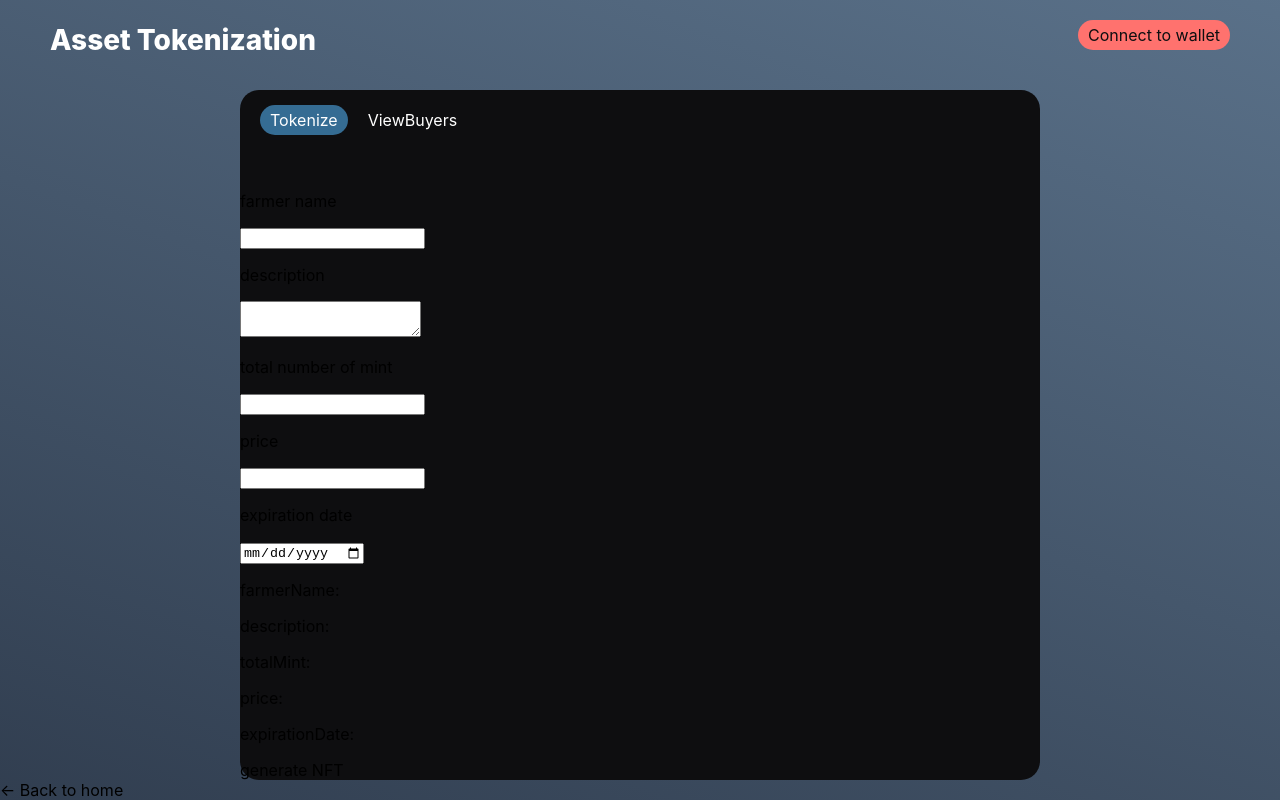
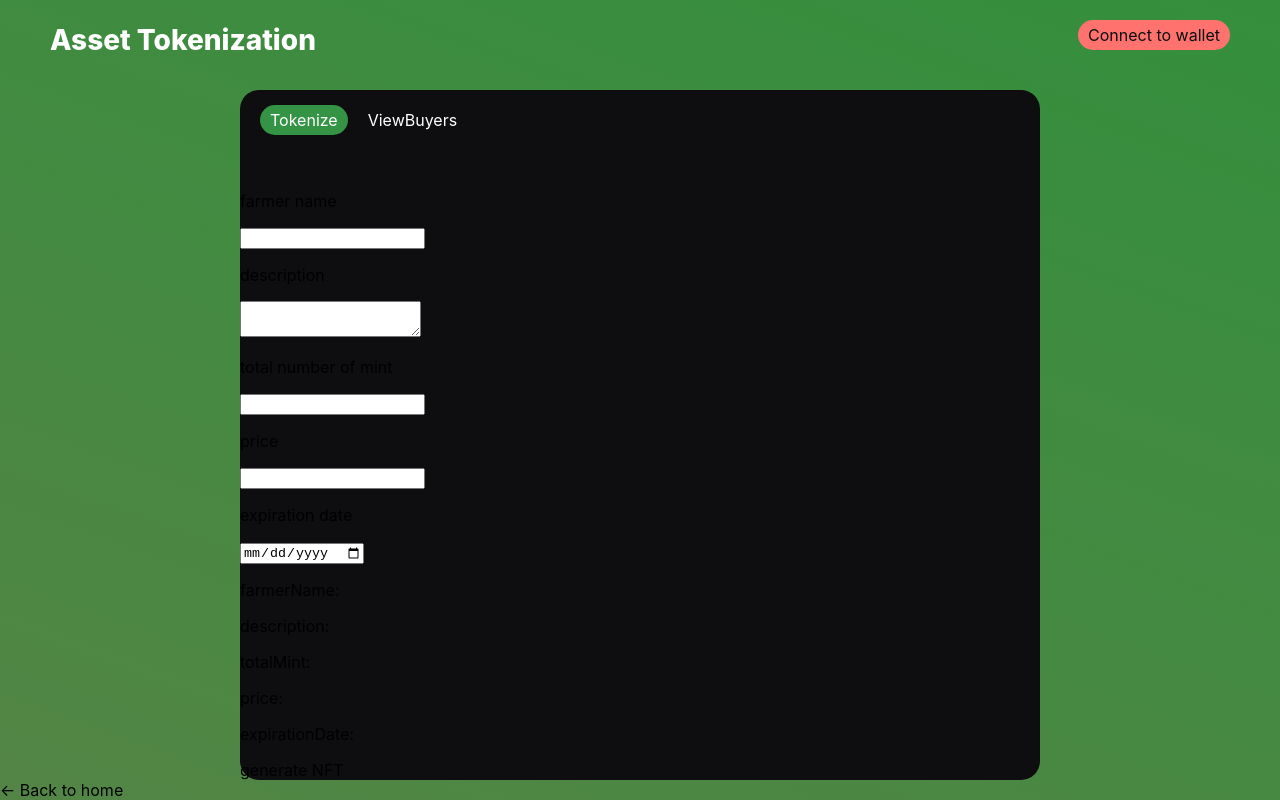
Before and after one commit to unchain-tech/AVAX-Asset-Tokenization, a Next.js app in the folder client/: page /FarmerPage in a window 1280 px wide. Built offline with nearby package versions, Linux system fonts and the light colour scheme.

Commit message:
color green

```diff
--- a/client/components/Container/FarmerContainer.module.css
+++ b/client/components/Container/FarmerContainer.module.css
@@ -30,11 +30,11 @@
 }
 
 .tabStyle:hover {
-    background: #204158;
+    background: #20582e;
 }
 
 .activeTab {
-    background: #356c93;
+    background: #359346;
 }
 
 .tabBody {
--- a/client/components/Layout/DefaultLayout.module.css
+++ b/client/components/Layout/DefaultLayout.module.css
@@ -1,6 +1,6 @@
 .pageBody{
     height: 100vh;
-    background: linear-gradient(20deg, rgb(49, 62, 80) 0%, rgb(122, 153, 182) 180%);
+    background: linear-gradient(20deg, rgb(83, 133, 70) 0%, rgb(27, 151, 52) 180%);
 }
 
 .navBar {
```
